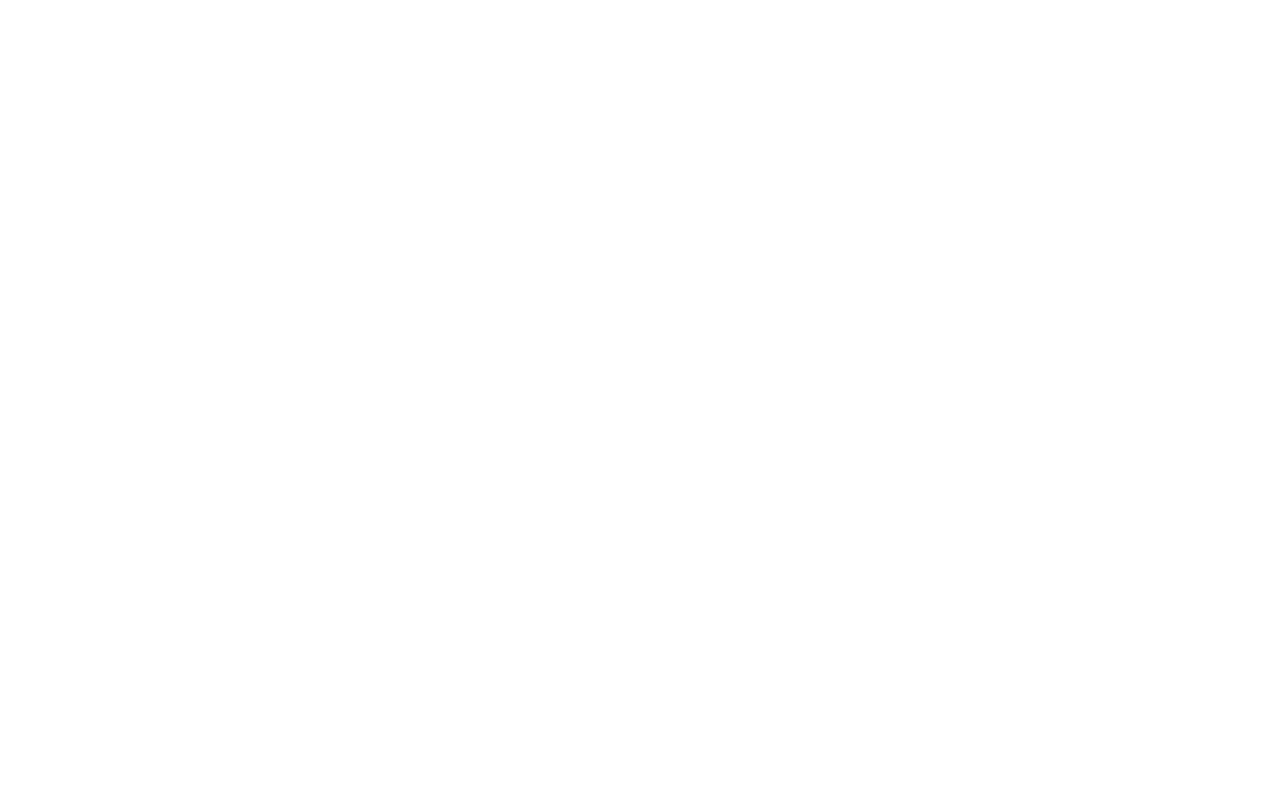
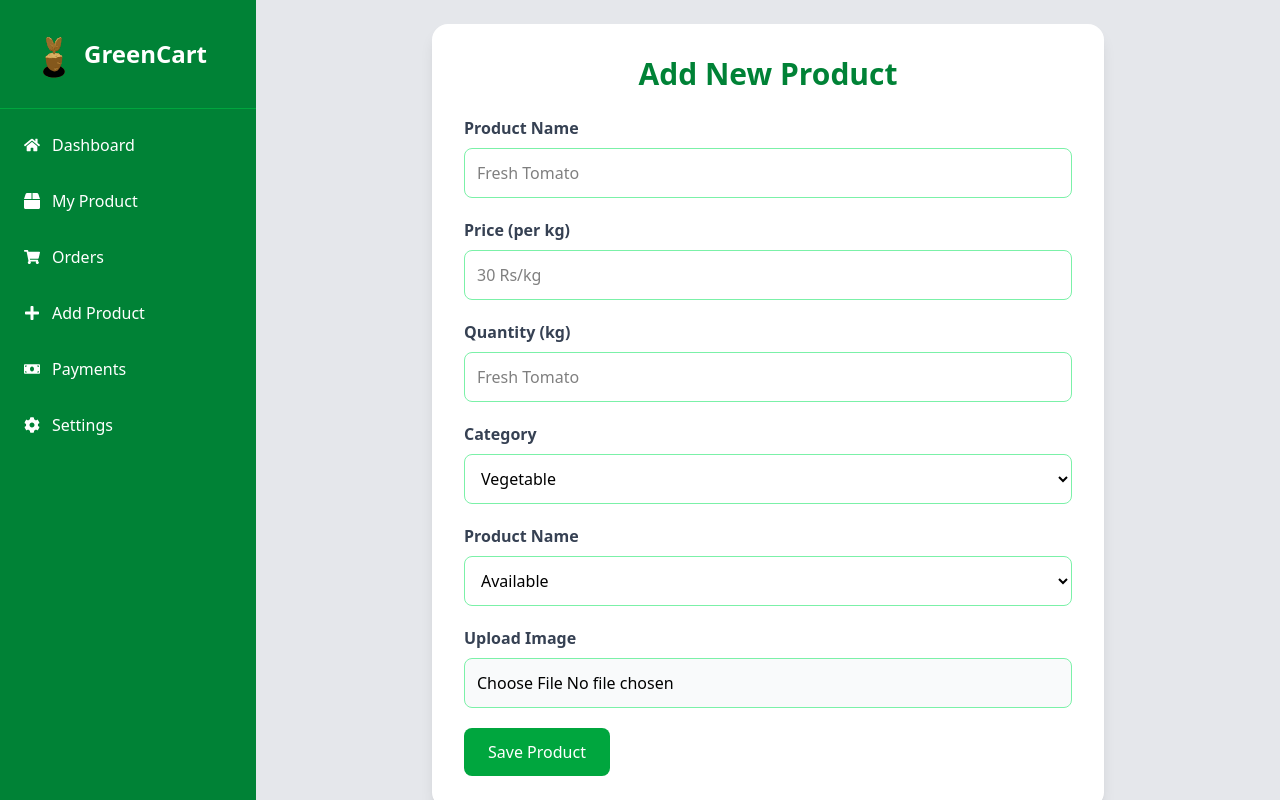
Before and after one commit to Rushikeshkuthe/greenCart-client, a React (Vite) app in the folder greenCart_client/: page /addProduct in a window 1280 px wide. Before the commit this address had no page. Built offline with nearby package versions, Linux system fonts and the light colour scheme.

Commit message:
AddProdect for farmer page completed

```diff
--- a/greenCart_client/src/App.jsx
+++ b/greenCart_client/src/App.jsx
@@ -5,6 +5,8 @@
 import Register from './pages/Register'
 import FarmerDash from './pages/FarmerDash'
 import Myproduct from './pages/Myproduct'
+import AddProduct from './pages/AddProduct'
+import FarmerOrder from './pages/FarmerOrder'
 
 function App() {
 
@@ -18,6 +20,8 @@
             <Route path='/register' element={<Register/>}/>
             <Route path='/farmerDash' element={<FarmerDash/>}/>
             <Route path='/myProduct' element={<Myproduct/>}/>
+            <Route path='/addProduct' element={<AddProduct/>}/>
+            <Route path='/farmerOrder' element={<FarmerOrder/>}/>
         </Routes>
       </div>
 
--- /dev/null
+++ b/greenCart_client/src/pages/AddProduct.jsx
@@ -0,0 +1,128 @@
+import React, { useState } from "react";
+import MainLayout from "../layouts/MainLayout";
+
+const AddProduct = () => {
+  const [form, setForm] = useState({
+    name: "",
+    price: "",
+    quantity: "",
+    category: "Vegitable",
+    status: "Available",
+  });
+
+  const handleChange = (e) => {
+    setForm({ ...form, [e.target.name]: e.target.value });
+  };
+
+  const handleSubmit = (e) => {
+    e.preventDefault();
+    console.log("new Product", form);
+  };
+
+  return (
+    <MainLayout>
+      <div className="max-w-2xl mx-auto bg-white p-8 shadow-lg rounded-2xl ">
+        <h2 className="text-3xl font-bold text-green-700 mb-6 text-center">
+          Add New Product
+        </h2>
+        <form onSubmit={handleSubmit} className="space-y-5">
+          <div>
+            <label className="block mb-2 text-gray-700 font-semibold">
+              Product Name
+            </label>
+            <input
+              type="text"
+              name="name"
+              placeholder="Fresh Tomato"
+              value={form.name}
+              onChange={handleChange}
+              className="w-full p-3  rounded-lg outline-none border-1 border-green-300 "
+              required
+            />
+          </div>
+
+          <div>
+            <label className="block mb-2 text-gray-700 font-semibold">
+              Price (per kg)
+            </label>
+            <input
+              type="number"
+              name="price"
+              placeholder="30 Rs/kg"
+              value={form.price}
+              onChange={handleChange}
+              className="w-full p-3  rounded-lg outline-none border-1 border-green-300 "
+              required
+            />
+          </div>
+
+          <div>
+            <label className="block mb-2 text-gray-700 font-semibold">
+              Quantity (kg)
+            </label>
+            <input
+              type="number"
+              name="quantity"
+              placeholder="Fresh Tomato"
+              value={form.quantity}
+              onChange={handleChange}
+              className="w-full p-3  rounded-lg outline-none border-1 border-green-300 "
+              required
+            />
+          </div>
+
+          <div>
+            <label className="block mb-2 text-gray-700 font-semibold">
+              Category
+            </label>
+            <select
+              name="category"
+              value={form.category}
+              onChange={handleChange}
+              className="w-full p-3  rounded-lg outline-none border-1 border-green-300"
+            >
+              <option value="Vegetable">Vegetable</option>
+              <option value="Fruit">Fruit</option>
+              <option value="Dairy">Dairy</option>
+            </select>
+          </div>
+          <div>
+            <label className="block mb-2 text-gray-700 font-semibold">
+              Product Name
+            </label>
+            <select
+              name="status"
+              value={form.status}
+              onChange={handleChange}
+              className="w-full p-3 border-1 rounded-lg outline-none border-green-300"
+            >
+              <option value="Available">Available</option>
+              <option value="Out of Stock">Out of Stock</option>
+            </select>
+          </div>
+
+          <div>
+            <label className="block mb-2 text-gray-700 font-semibold">
+              Upload Image
+            </label>
+            <input
+              type="file"
+              name="image"
+              accept="image/*"
+              className="w-full p-3 border-1 rounded-lg bg-gray-50 outline-none border-green-300"
+            />
+          </div>
+
+          <button
+            type="submit"
+            className="px-6 py-3 bg-green-600 text-white rounded-lg hover:bg-green-700 "
+          >
+            Save Product
+          </button>
+        </form>
+      </div>
+    </MainLayout>
+  );
+};
+
+export default AddProduct;
--- /dev/null
+++ b/greenCart_client/src/pages/FarmerOrder.jsx
@@ -0,0 +1,60 @@
+import React from 'react'
+import MainLayout from '../layouts/MainLayout'
+
+const FarmerOrder =() =>{
+     const orders = [
+    {
+      id: 1,
+      buyerName: "Rahul Sharma",
+      productName: "Tomatoes",
+      quantity: "20kg",
+      amount: "₹600",
+      location: "Nagpur, Maharashtra",
+      date: "2025-10-01",
+    },
+    {
+      id: 2,
+      buyerName: "Priya Patel",
+      productName: "Potatoes",
+      quantity: "50kg",
+      amount: "₹1000",
+      location: "Pune, Maharashtra",
+      date: "2025-09-28",
+    },
+    {
+      id: 3,
+      buyerName: "Amit Verma",
+      productName: "Onions",
+      quantity: "30kg",
+      amount: "₹1200",
+      location: "Mumbai, Maharashtra",
+      date: "2025-09-25",
+    },
+  ];
+    return(
+        <MainLayout>
+            <h2 className='text-3xl font-bold text-green-700 mb-6'>Orders</h2>
+            <div className='p-1 grid grid-cols-1 overflow-x-auto'>
+            <div className='overflow-x-auto bg-white rounded-xl shadow-lg '>
+                <table className='min-w-full text-center'>
+                    <thead className='bg-green rounded-2xl'>
+                        <tr>
+                            <th className='p-3'>Buyer Name</th>
+                            <th className='p-3'>Product Name</th>
+                            <th className='p-3'>Quantity</th>
+                            <th className='p-3'>Amount</th>
+                            <th className='p-3'>Location</th>
+                            <th className='p-3'>date</th>
+                        </tr>
+                    </thead>
+                    <tbody>
+
+                    </tbody>
+                </table>
+            </div>
+            </div>
+        </MainLayout>
+    )
+}
+
+export default FarmerOrder
--- a/greenCart_client/src/pages/Myproduct.jsx
+++ b/greenCart_client/src/pages/Myproduct.jsx
@@ -1,12 +1,16 @@
-import React from "react";
+import React, { useState } from "react";
 import MainLayout from "../layouts/MainLayout";
 import potato from "../assets/potato.svg";
 import tomato from "../assets/tomato.svg";
 import onion from "../assets/onion.svg";
 import { FiEdit2 } from "react-icons/fi";
 import { MdDeleteOutline } from "react-icons/md";
+import { useNavigate } from "react-router-dom";
 
 const Myproduct = () => {
+
+  const navigate = useNavigate()
+
   const products = [
     {
       id: 1,
@@ -41,14 +45,17 @@
     <MainLayout>
       <h2 className="text-3xl font-bold text-green-700 mb-6">My Products</h2>
       <div className="p-1 grid grid-cols-1 overflow-x-auto">
-        <div className="flex items-center justify-end mb-6">
-          <button className="bg-green-600 hover:bg-green-700 text-white p-4 rounded-2xl">
+      {/* button */}
+        {/* <div className="flex items-center justify-end mb-6">
+          <button className="bg-green-600 hover:bg-green-700 text-white p-4 rounded-2xl"
+          onClick={()=>navigate('/addProduct')}
+          >
             Add New Product
           </button>
-        </div>
+        </div> */}
         <div className="overflow-x-auto bg-white rounded-xl shadow-lg ">
           <table className="min-w-full text-center ">
-            <thead className="bg-green-100">
+            <thead className="bg-green-100 rounded-2xl">
               <tr>
                 <th className="p-3">Image</th>
                 <th className="p-3">Name</th>
@@ -92,6 +99,8 @@
           </table>
         </div>
       </div>
+
+
     </MainLayout>
   );
 };
```
